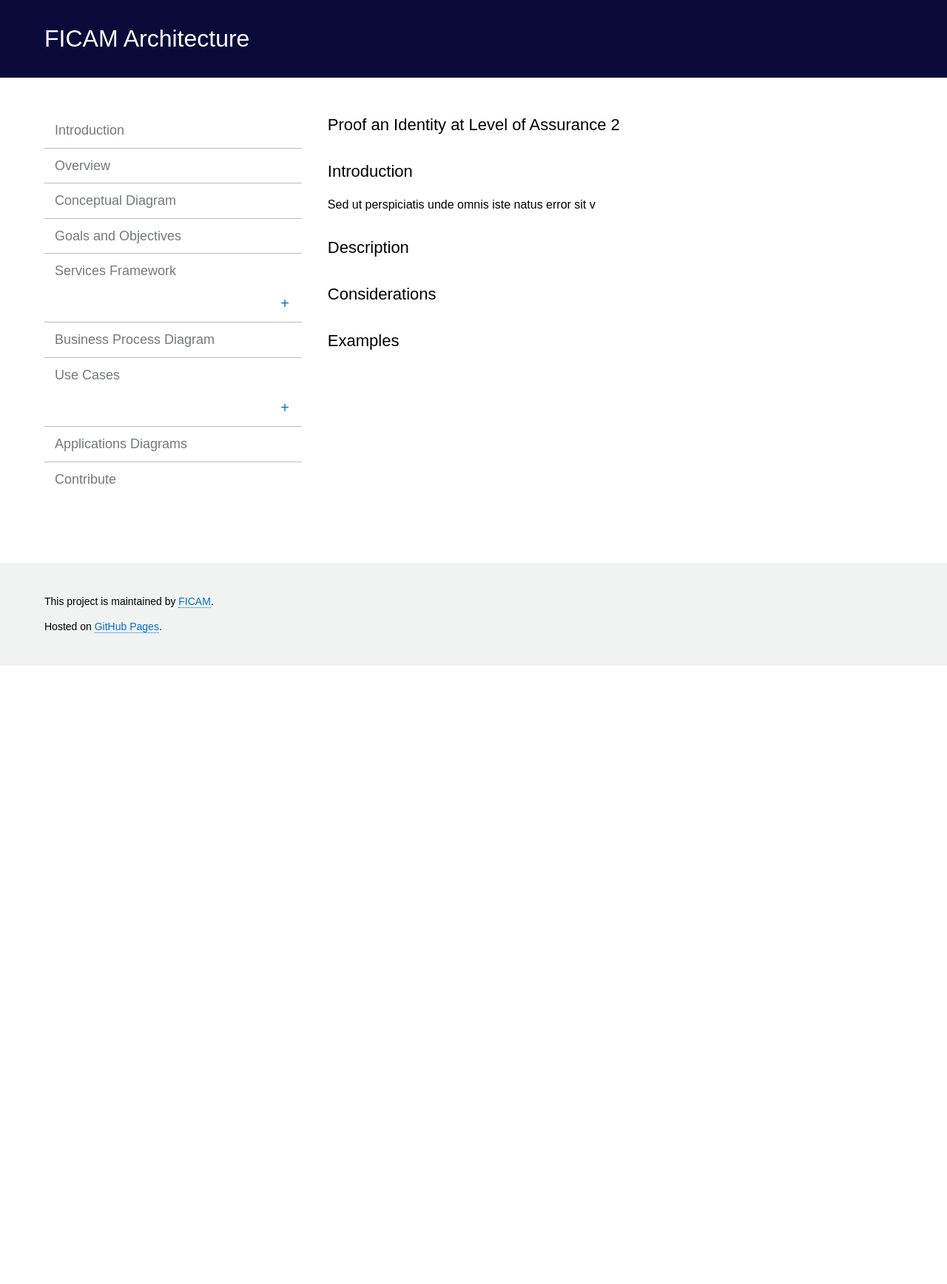
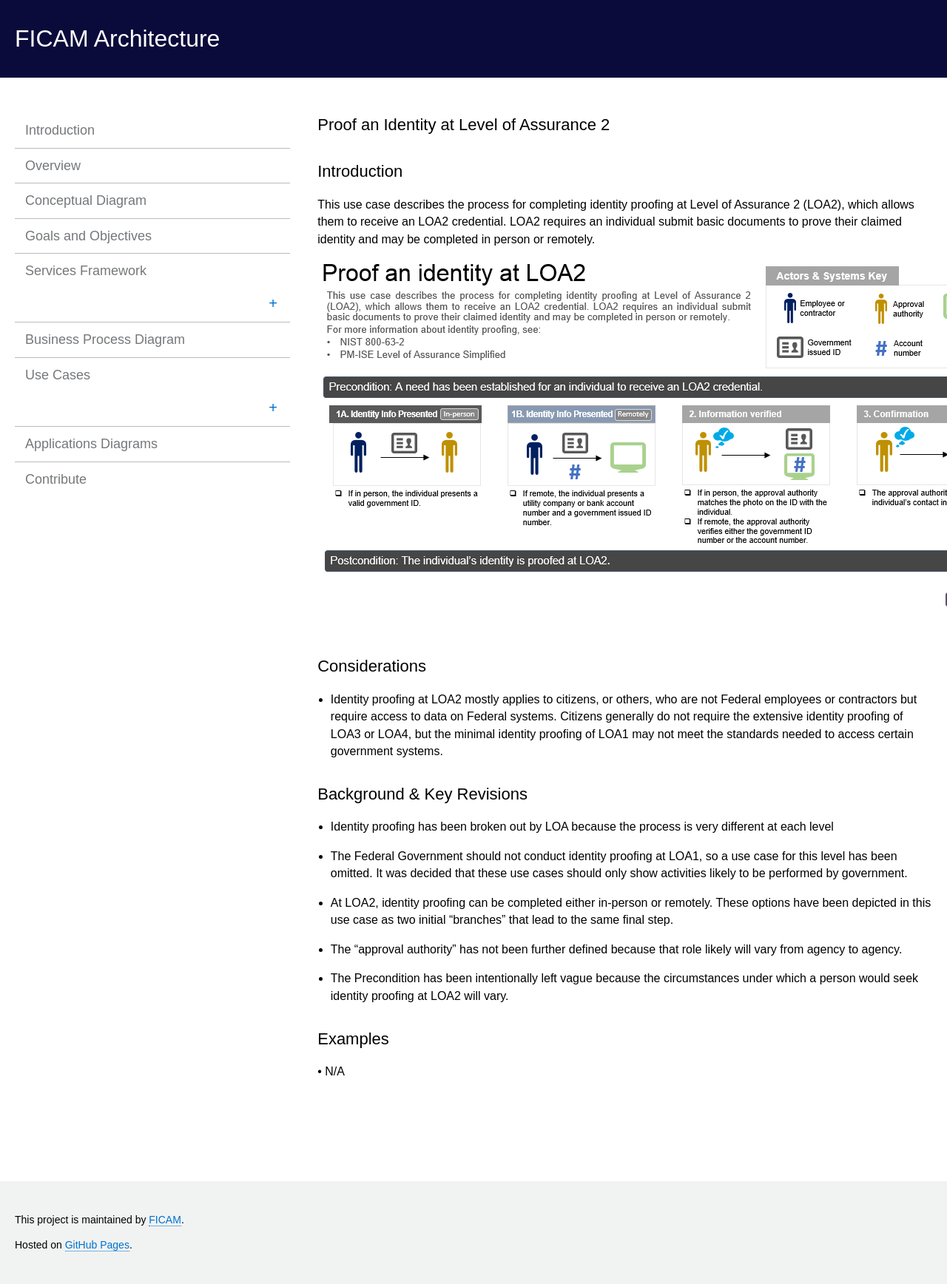
Before and after one commit to GSA/ficam-arch, a Jekyll site: the page built from _usecases/12_proofidentityloa2.md, in a window 1280 px wide. Shown: the whole page at 74% size. Built offline with Jekyll 4.4.1, drawn with Linux system fonts in a browser that asks for light colours; before the commit the page ends 900 px from its top, so only the background shows below that.

Commit message:
Use Cases editing and fixing header

```diff
--- a/_usecases/12_proofidentityloa2.md
+++ b/_usecases/12_proofidentityloa2.md
@@ -6,10 +6,24 @@ collection: usecases
 
 ## Introduction
 
-Sed ut perspiciatis unde omnis iste natus error sit v
+This use case describes the process for completing identity proofing at Level of Assurance 2 (LOA2), which allows them to receive an LOA2 credential. LOA2 requires an individual submit basic documents to prove their claimed identity and may be completed in person or remotely.
 
-## Description
+![Proof an identity at LOA2](../../img/ProofLOA2.png)
 
 ## Considerations
 
+* Identity proofing at LOA2 mostly applies to citizens, or others, who are not Federal employees or contractors but require access to data on Federal systems. Citizens generally do not require the extensive identity proofing of LOA3 or LOA4, but the minimal identity proofing of LOA1 may not meet the standards needed to access certain government systems.
+
+## Background & Key Revisions
+
+* Identity proofing has been broken out by LOA because the process is very different at each level
+* The Federal Government should not conduct identity proofing at LOA1, so a use case for this level has been omitted. It was decided that these use cases should only show activities likely to be performed by government.
+* At LOA2, identity proofing can be completed either in-person or remotely. These options have been depicted in this use case as two initial “branches” that lead to the same final step.
+* The “approval authority” has not been further defined because that role likely will vary from agency to agency.
+* The Precondition has been intentionally left vague because the circumstances under which a person would seek identity proofing at LOA2 will vary.
+
+
+
 ## Examples
+
+•	N/A
--- a/assets/css/main.css
+++ b/assets/css/main.css
@@ -279,7 +279,7 @@ Navigation
 
 .nav-children {
     display: block;
-    max-height: 400px;
+    max-height: 1000px;
     opacity: 1;
     -webkit-transition: max-height .2s, opacity .2s;
     -moz-transition: max-height .2s, opacity .2s;
@@ -310,7 +310,7 @@ section:before {
 }
 
 .wrap {
-    max-width: 1200px;
+    max-width: 1500px;
     margin: 0 auto;
     padding-left: 20px;
     padding-right: 20px;
```
Also changed, not shown: _usecases/11_createidentity.md (+5 -4 lines).
